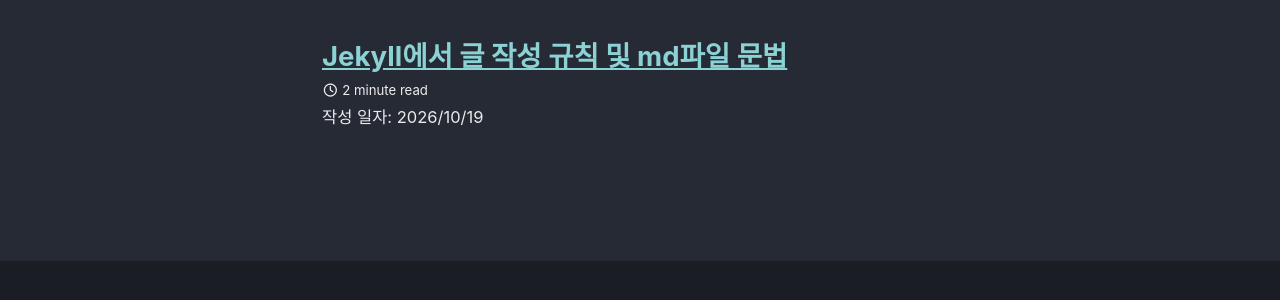
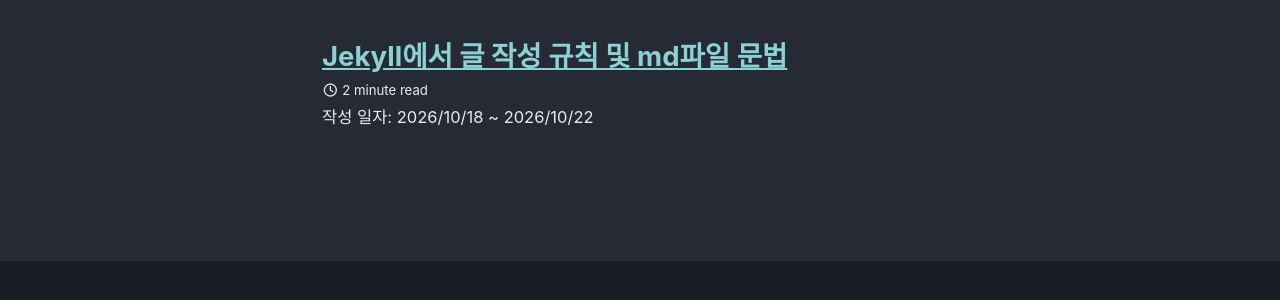
Before and after one commit to kkodong784/kkodong784.github.io, a Jekyll site: the page built from index.html, in a window 1280 px wide and 1208 px high. Shown: the part 803-1103 px from the top of the window. Built offline with Jekyll 4.4.1, drawn with Linux system fonts in a browser that asks for light colours; cached includes are drawn as plain includes; the list of posts is cut into pages by our own code.

Commit message:
Update 작성 일자 format in Jekyll post rules and markdown syntax file

```diff
--- a/_posts/2026-10-18-jekyll-post-rules-and-markdown-syntax.md
+++ b/_posts/2026-10-18-jekyll-post-rules-and-markdown-syntax.md
@@ -9,7 +9,7 @@ tags:
 toc: true
 ---
 
-작성 일자: 2026/10/19
+작성 일자: 2026/10/18 ~ 2026/10/22
 
 깃허브 블로그를 만들고 처음으로 끄적이는 첫 포스팅이다. <br>
 지금 뭐가 뭔지 좀 혼란스러운 상황이기에, 블로그 내용 퀄리티보다는 md파일 사용 연습 용으로 쓸것이다. <br>
```
